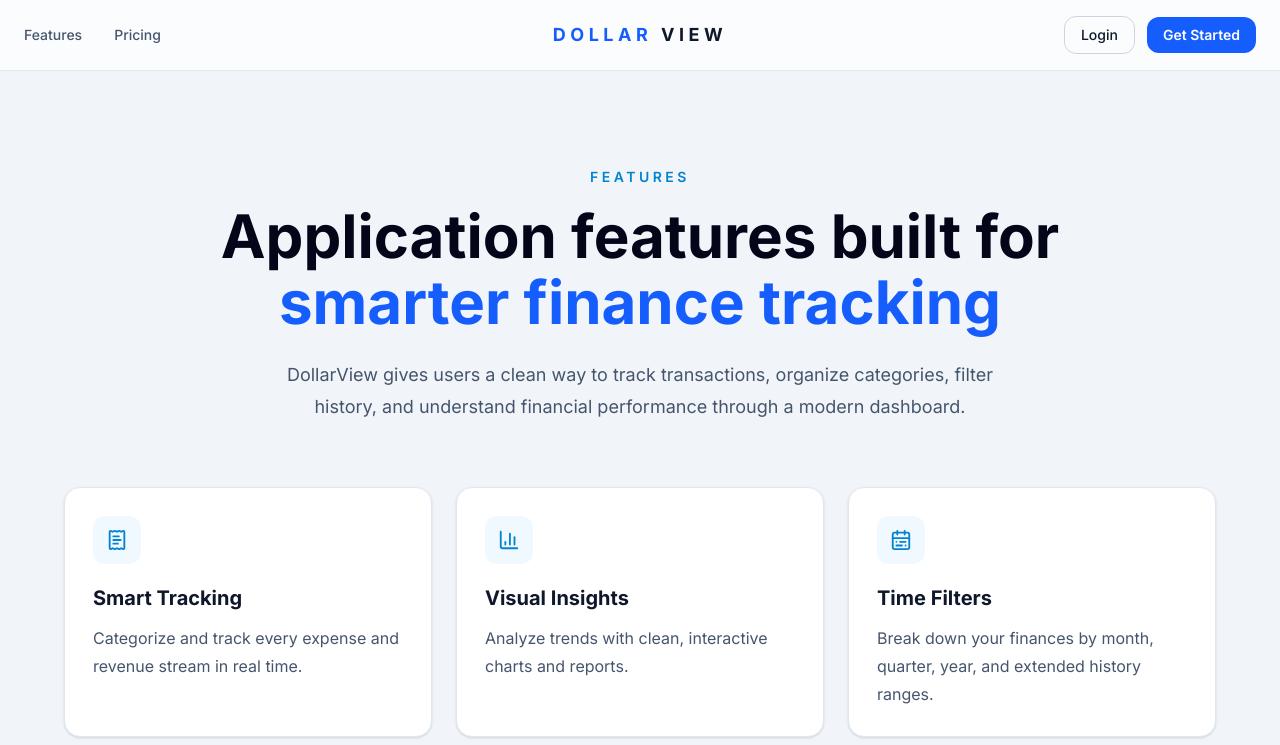
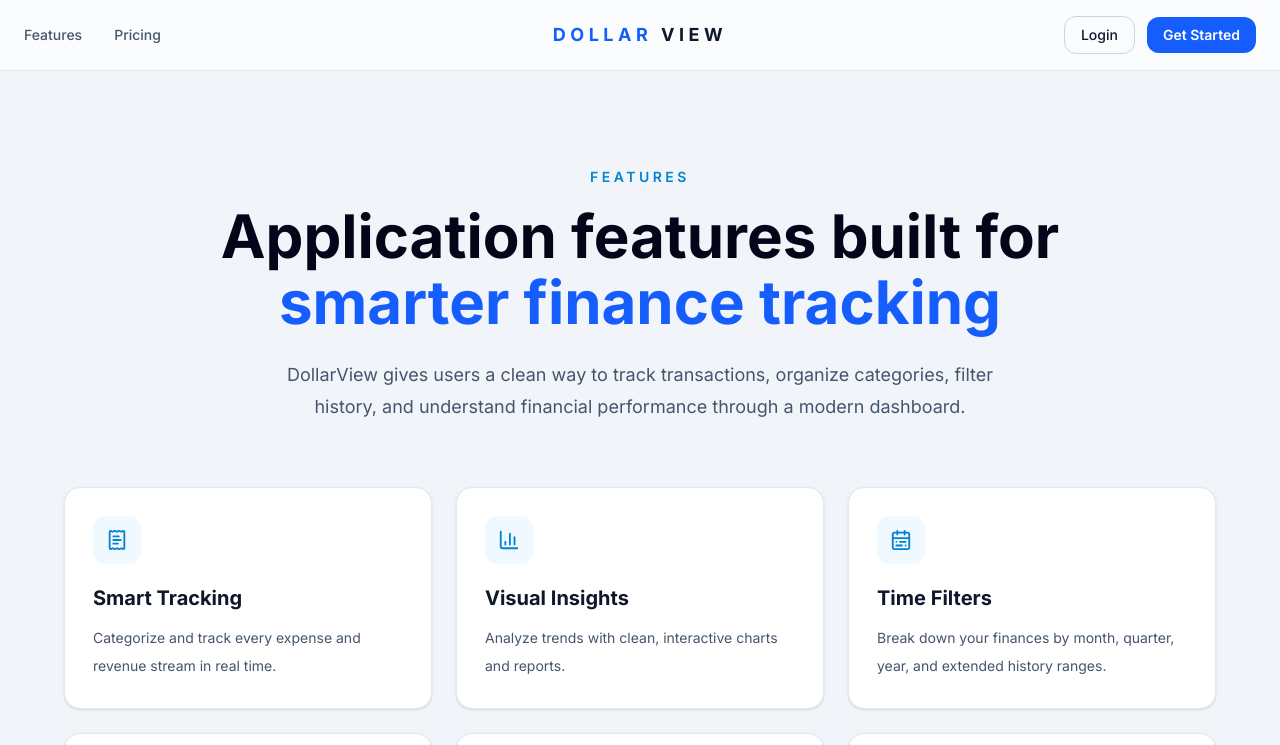
Before and after one commit to mosully26/DollarView-FinanceApp, a SvelteKit app: page /features in a window 1280 px wide. Shown: the top 745 px of the page. Built offline with nearby package versions, Linux system fonts and the light colour scheme; no server answers.

Commit message:
fix features loop + icon rendering

```diff
--- a/src/routes/dashboard/reports/+page.svelte
+++ b/src/routes/dashboard/reports/+page.svelte
@@ -10,7 +10,7 @@
 
 	let { data }: { data: PageData } = $props();
 
-	const reportHighlights = [
+	const reportHighlights = $derived.by(() => [
 		{
 			label: 'Reporting window',
 			value: data.periodText
@@ -23,7 +23,7 @@
 			label: 'Focus',
 			value: 'Revenue, expenses, profit, and transaction activity'
 		}
-	];
+	]);
 </script>
 
 <svelte:head>
--- a/src/routes/features/+page.svelte
+++ b/src/routes/features/+page.svelte
@@ -74,14 +74,20 @@
 
 			<div class="mt-16 grid gap-6 md:grid-cols-2 xl:grid-cols-3">
 				{#each features as feature}
-					<div class="rounded-2xl border border-slate-200 bg-white p-7 shadow-sm transition-all duration-300 hover:-translate-y-1 hover:shadow-md">
+					{@const Icon = feature.icon}
+
+					<div
+						class="rounded-2xl border border-slate-200 bg-white p-7 shadow-sm transition-all duration-300 hover:-translate-y-1 hover:shadow-md"
+					>
 						<div class="flex h-12 w-12 items-center justify-center rounded-xl bg-sky-50 text-sky-600">
-							<svelte:component this={feature.icon} size={22} />
+							<Icon size={22} />
 						</div>
 
-						<h2 class="mt-5 text-xl font-bold text-slate-900">{feature.title}</h2>
+						<h3 class="mt-5 text-xl font-bold text-slate-900">
+							{feature.title}
+						</h3>
 
-						<p class="mt-3 leading-7 text-slate-600">
+						<p class="mt-3 text-sm leading-7 text-slate-600">
 							{feature.description}
 						</p>
 					</div>
```
